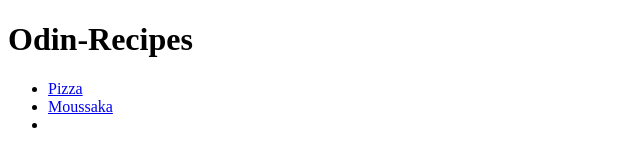
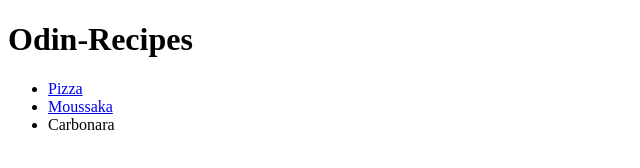
Before and after one commit to Sinner-Dev95/odin-recipes, a plain HTML site: page index.html in a window 1280 px wide. Shown: the full height of the page, 0-640 px from the left. Drawn offline with Linux system fonts and the light colour scheme.

Commit message:
Fix link for carbonara page

```diff
--- a/index.html
+++ b/index.html
@@ -10,7 +10,7 @@
         <ul>
             <li><a href="./recipes/pizza.html" target="_blank"  >Pizza</a></li>
             <li><a href="./recipes/moussaka.html">Moussaka</a></li>
-            <li></li>
+            <li><a href="./recipes/carbonara.html"></a>Carbonara</li>
         </ul>
 
     </body>
```
